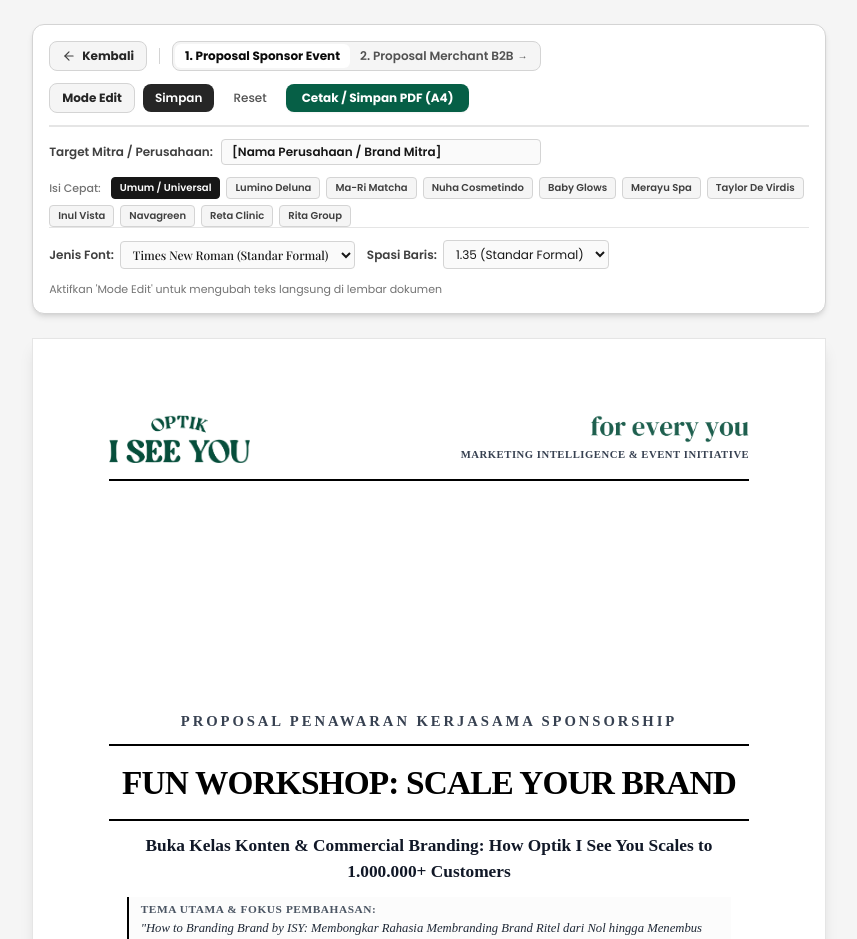
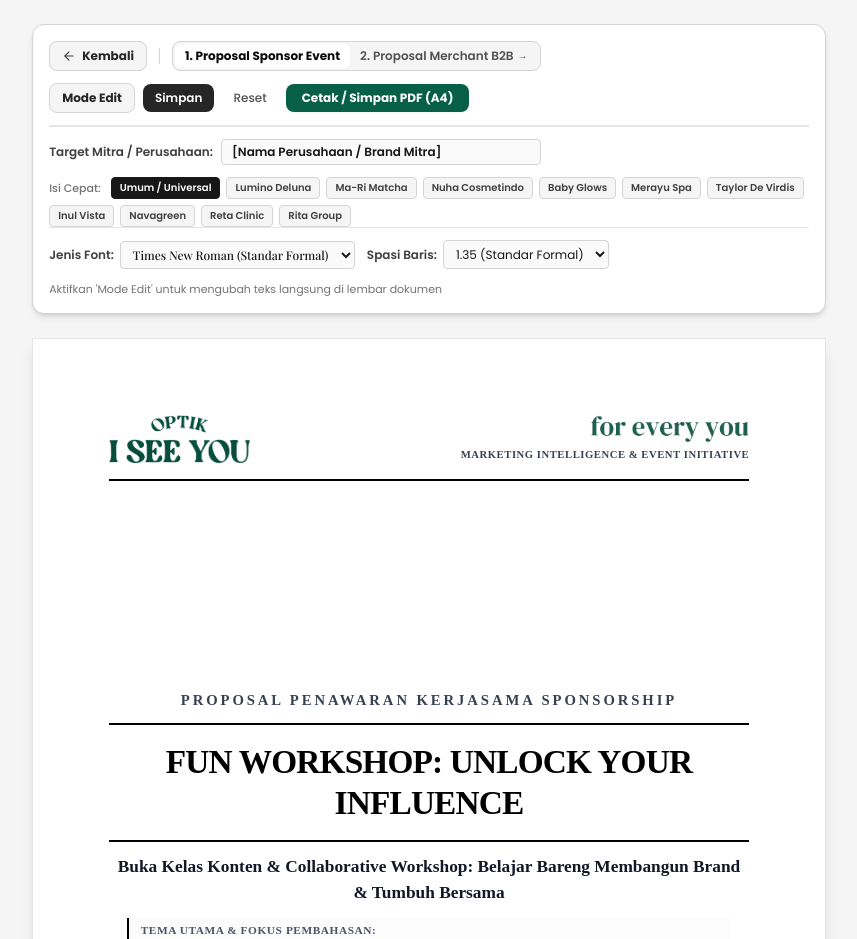
Before and after one commit to Yoshput/IMI, a Next.js app: page /proposal-sponsor in a window 1280 px wide. Shown: the top 939 px of the page, without its empty margins (211-1068 px from the left). Built offline with nearby package versions, Linux system fonts and the light colour scheme; no server answers.

Commit message:
refactor(proposal): restore title to FUN WORKSHOP: UNLOCK YOUR INFLUENCE and rephrase theme to humble 'belajar bareng' tone

```diff
--- a/features/pengajuan/components/SponsorProposalDocument.tsx
+++ b/features/pengajuan/components/SponsorProposalDocument.tsx
@@ -92,69 +92,69 @@
   packages: PackageTier[];
 }
 
-const STORAGE_KEY = "isy_proposal_sponsor_formal_v10";
-const LEGACY_STORAGE_KEY = "isy_proposal_sponsor_formal_v9";
+const STORAGE_KEY = "isy_proposal_sponsor_formal_v11";
+const LEGACY_STORAGE_KEY = "isy_proposal_sponsor_formal_v10";
 
 const DEFAULT_DATA: ProposalData = {
   docNo: "024/MKT-ISY/PROP-SPONSOR/X/2026",
   docAttachment: "1 (Satu) Berkas Proposal Kerjasama",
   docSubject:
-    "Permohonan Kerjasama Sponsorship & Kolaborasi Mitra 'Fun Workshop: Scale Your Brand by Optik I See You'",
+    "Permohonan Kerjasama Sponsorship & Kolaborasi Mitra 'Fun Workshop: Unlock Your Influence by Optik I See You'",
   letterCity: "Purwokerto",
   letterDate: "29 Oktober 2026",
   recipientTitle: "Pimpinan / Brand & Marketing Manager",
   recipientCompany: "[Nama Perusahaan / Brand Mitra]",
   recipientCity: "di Tempat",
   letterIntro:
-    "Sehubungan dengan rencana pelaksanaan program workshop komersial dan sinergi branding bertajuk 'Fun Workshop: Scale Your Brand — Buka Kelas Konten & Commercial Branding by Optik I See You', kami dari Divisi Marketing & Strategic Partnership Optik I See You bermaksud mengajukan penawaran kerjasama sponsorship serta sinergi kemitraan Business-to-Business (B2B) kepada instansi / brand yang Bapak/Ibu pimpin.",
+    "Sehubungan dengan rencana pelaksanaan program workshop kolaboratif bertajuk 'Fun Workshop: Unlock Your Influence — Buka Kelas Konten & Belajar Bareng Membangun Brand by Optik I See You', kami dari Divisi Marketing & Strategic Partnership Optik I See You bermaksud mengajukan penawaran kerjasama sponsorship serta sinergi kemitraan Business-to-Business (B2B) kepada instansi / brand yang Bapak/Ibu pimpin.",
   letterClosing:
     "Demikian surat penawaran kerjasama sponsorship ini kami sampaikan. Besar harapan kami agar terjalin kolaborasi B2B yang saling menguntungkan (win-win synergy) dan berdampak nyata bagi pertumbuhan kedua belah pihak. Atas perhatian dan kesempatan yang diberikan, kami ucapkan terima kasih.",
-  eventName: "FUN WORKSHOP: SCALE YOUR BRAND",
-  eventSubtitle: "Buka Kelas Konten & Commercial Branding: How Optik I See You Scales to 1.000.000+ Customers",
+  eventName: "FUN WORKSHOP: UNLOCK YOUR INFLUENCE",
+  eventSubtitle: "Buka Kelas Konten & Collaborative Workshop: Belajar Bareng Membangun Brand & Tumbuh Bersama",
   eventTheme:
-    "How to Branding Brand by ISY: Membongkar Rahasia Membranding Brand Ritel dari Nol hingga Menembus 1.000.000+ Pelanggan Lewat Formula Konten (Story, Feed, Reels) & Strategi Kolaborasi Bisnis di Era Digital",
+    "Belajar Bareng Membangun Brand: Sharing Perjalanan Nyata Optik I See You dalam Berkreasi Lewat Konten (Story, Feed, Reels) & Bertumbuh Bersama Menjangkau 1.000.000+ Pelanggan di Era Digital",
   eventOrganizer: "Divisi Marketing & Strategic Partnership, Optik I See You",
   eventDate: "[ ........................................................... ]",
   eventTime: "08.00 – 13.00 WIB",
   eventVenue: "Gedung Hetero Space Purwokerto",
   eventParticipants:
-    "50 – 80 Peserta Terpilih (Pelaku bisnis, brand owner, UMKM, pegiat media sosial, tim kreatif, dan masyarakat umum)",
+    "50 – 80 Peserta Terpilih (Pelaku usaha, brand owner, UMKM, pegiat media sosial, tim kreatif, dan masyarakat umum)",
   eventFormat:
-    "Workshop edukasi interaktif, bedah formula visual & konversi ritel, live demo produk brand sponsor (Platinum & Gold), 4 booth showcase (3 booth mitra & 1 booth interaktif ISY), serta B2B networking",
+    "Workshop edukasi interaktif, ruang belajar bareng & sharing session, live demo produk brand sponsor (Platinum & Gold), 4 booth showcase (3 booth mitra & 1 booth interaktif ISY), serta B2B networking santai",
   backgroundText1:
-    "Di tengah persaingan pasar yang semakin ketat dan pergeseran perilaku konsumen modern, kemampuan membangun citra merek (brand identity) dan daya pikat komersial yang kuat, otentik, serta relevan merupakan kunci utama bagi setiap pelaku bisnis, brand owner, maupun kalangan umum untuk dapat tumbuh dan bersaing secara berkelanjutan.",
+    "Di tengah perkembangan lanskap digital yang dinamis, bertumbuh bersama melalui kolaborasi dan pertukaran wawasan merupakan langkah terbaik bagi setiap pelaku usaha, brand, maupun komunitas kreatif untuk saling menguatkan daya tarik produk di mata publik.",
   backgroundText2:
-    "Optik I See You menginisiasi 'Fun Workshop: Scale Your Brand' sebagai wadah pembelajaran berbobot daging yang membongkar langsung resep nyata bagaimana Optik I See You merintis dan membranding brand ritel dari titik awal hingga bertransformasi menjadi jaringan ritel kacamata terkemuka dengan basis lebih dari 1.000.000 pelanggan aktif. Workshop ini dirancang aplikatif untuk brand, pelaku UMKM, dan kalangan umum agar mampu memproduksi konten visual (Story, Feed, Reels) yang tidak hanya menarik secara visual, tetapi terbukti menghasilkan omzet dan loyalitas pelanggan.",
+    "Optik I See You menginisiasi 'Fun Workshop: Unlock Your Influence' bukan dengan niat menggurui, melainkan sebagai ruang santai untuk belajar bareng dan saling berbagi (sharing session). Melalui workshop ini, kami ingin menceritakan secara jujur dan terbuka mengenai perjalanan, tantangan, serta formula kreasi konten (Story, Feed, Reels) yang kami jalani hingga mampu merangkul lebih dari 1.000.000 pelanggan ritel. Kami percaya, dengan belajar bersama, setiap brand dan peserta dapat saling menginspirasi dan melipatgandakan pengaruh (unlock influence) di ekosistem pasar masing-masing.",
   backgroundText3:
-    "Bagi mitra sponsor, kegiatan ini memberikan eksposur multi-dimensi: live demo produk dan presentasi panggung utama bagi sponsor Platinum & Gold, showcase booth produk (3 booth mitra komersial & 1 booth khusus interaktif Optik I See You untuk Cek Mata Gratis & Try-On), penayangan video di TV Showroom Purwokerto, penempatan media promosi di meja kasir 4 gerai ritel (Purwokerto, Purbalingga, Cilacap, Wonosobo), serta publikasi digital melalui kanal resmi @iseeyou.glasses (244.000+ followers).",
+    "Bagi mitra sponsor, ruang belajar bareng ini menghadirkan suasana interaksi yang hangat dan organik: live demo produk dan presentasi panggung utama bagi sponsor Platinum & Gold, showcase booth produk (3 booth mitra komersial & 1 booth khusus interaktif Optik I See You untuk Cek Mata Gratis & Try-On), penayangan video di TV Showroom Purwokerto, penempatan media promosi di meja kasir 4 gerai ritel (Purwokerto, Purbalingga, Cilacap, Wonosobo), serta publikasi digital melalui kanal resmi @iseeyou.glasses (244.000+ followers).",
   speakers: [
     {
       name: "Ilya / Ilyaken (@ilyaken)",
       role: "Creative & Brand Content Lead, Optik I See You",
-      topic: "How to Branding Brand by ISY (Story, Feed, Reels): Bedah Dapur Kreatif & Formula Visual Konten ISY",
+      topic: "Sharing Dapur Kreatif ISY: Belajar Bareng Eksplorasi Visual, Storytelling & Produksi Konten (Story, Feed, Reels)",
       highlight:
-        "Menceritakan pengalaman nyata sebagai crew ISY dalam membangun brand Optik I See You dari awal hingga sebesar sekarang: menyusun formula visual estetis ritel, rahasia storytelling komersial yang engage, dan mengubah interaksi media sosial menjadi konversi 1.000.000+ transaksi pelanggan.",
+        "Bukan untuk menggurui, melainkan berbagi cerita nyata dan pengalaman di balik layar crew ISY: proses kreatif menyusun visual estetis ritel, eksplorasi storytelling harian, hingga belajar cara berinteraksi hangat dengan lebih dari 1.000.000 pelanggan ritel.",
     },
     {
       name: "Bekti N",
       role: "Brand Growth & Content Strategist / Digital Creator",
-      topic: "Scale Your Brand in This Economy: Membangun Positioning Brand yang Kuat & Menarik Kolaborasi Komersial",
+      topic: "Unlock Your Influence: Belajar Bareng Membangun Daya Tarik Brand & Kolaborasi Saling Menguntungkan",
       highlight:
-        "Strategi merancang positioning merek bisnis yang kredibel, bernilai jual tinggi, taktik monetisasi audiens, serta formula kolaborasi antar-brand di tengah kompetisi pasar modern.",
+        "Sharing santai dan aplikatif mengenai kiat membangun identitas brand yang disukai publik, menjaga konsistensi di tengah tren digital, serta merajut kolaborasi yang saling menguntungkan antar-pelaku usaha.",
     },
     {
       name: "Syahrul",
       role: "Digital Marketer & Co-Speaker",
-      topic: "Retail Branding & Content Ecosystem: Taktik Distribusi Konten Multi-Platform & Ekosistem Bisnis",
+      topic: "Sinergi Konten & Komunitas: Belajar Memaksimalkan Distribusi Multi-Platform secara Organik",
       highlight:
-        "Optimalisasi algoritma video pendek (Reels, TikTok) untuk brand ritel, ekosistem distribusi konten terpadu, dan strategi sinergi kemitraan bisnis modern.",
+        "Eksplorasi bersama seputar dinamika video pendek (Reels, TikTok), tips distribusi konten yang natural dan engage, serta kekuatan ekosistem komunitas lokal.",
     },
     {
       name: "Nuha & Yos",
       role: "Master of Ceremony (MC & Interactive Lead)",
-      topic: "Moderator Workshop, Live Product Demo & Games",
+      topic: "Moderator Belajar Bareng, Live Product Demo & Games",
       highlight:
-        "Memandu interaktivitas workshop, memfasilitasi live demo produk panggung bagi sponsor utama & madya, serta mengawal sesi interactive games & doorprize.",
+        "Memfasilitasi ruang diskusi yang hangat, santai, dan inklusif, memandu sesi live demo produk bagi sponsor utama & madya, serta mengawal sesi interactive games & doorprize.",
     },
   ],
   rundown: [
@@ -174,13 +174,13 @@
       time: "09.00 – 09.10 WIB",
       activity: "Pembukaan Acara, Sambutan & Ice Breaking",
       picOrSpeaker: "MC: Nuha & Yos",
-      notes: "Opening speech, perkenalan jajaran narasumber & pemanasan mini games interaktif",
+      notes: "Opening santai, sambutan kekeluargaan perwakilan ISY, perkenalan narasumber & mini games",
     },
     {
       time: "09.10 – 10.30 WIB",
-      activity: "Acara Inti 1: 'How to Branding Brand by ISY' + Q&A",
-      picOrSpeaker: "Narasumber: Ilya (@ilyaken)",
-      notes: "Membongkar resep dapur ISY membranding brand ritel hingga 1.000.000+ pelanggan, formula Story, Feed, Reels",
+      activity: "Acara Inti 1: Sharing Session 'How to Branding Brand by ISY' + Diskusi Interaktif",
+      picOrSpeaker: "Sharing Bersama: Ilya (@ilyaken)",
+      notes: "Belajar bareng formula kreasi visual ISY (Story, Feed, Reels), sharing pengalaman crew ISY, tanya jawab santai",
     },
     {
       time: "10.30 – 11.00 WIB",
@@ -190,15 +190,15 @@
     },
     {
       time: "11.00 – 12.30 WIB",
-      activity: "Acara Inti 2: 'Scale Your Brand: Strategi Membesarkan Brand Bisnis' + Q&A",
-      picOrSpeaker: "Narasumber: Bekti N & Syahrul",
-      notes: "Strategi brand positioning yang kuat, monetisasi konten, dan ekosistem kolaborasi bisnis modern",
+      activity: "Acara Inti 2: 'Unlock Your Influence: Belajar Bareng Membangun Brand' + Q&A",
+      picOrSpeaker: "Sharing Bersama: Bekti N & Syahrul",
+      notes: "Diskusi interaktif seputar membangun daya tarik brand, monetisasi konten, dan kolaborasi bisnis",
     },
     {
       time: "12.30 – 13.00 WIB",
       activity: "Interactive Games, Doorprize Sponsor & Foto Bersama",
       picOrSpeaker: "MC: Nuha & Yos",
-      notes: "Penyerahan plakat apresiasi, pembagian hadiah/voucher sponsor & dokumentasi",
+      notes: "Penyerahan plakat apresiasi, pembagian hadiah/voucher sponsor & dokumentasi kebersamaan",
     },
   ],
   budgetExpenses: [
@@ -1182,10 +1182,10 @@
               </p>
               <ol className="list-decimal pl-5 space-y-0.5">
                 <li>
-                  Memberikan edukasi praktis mengenai strategi branding bisnis dan produksi konten visual komersial (Story, Feed, Reels) yang terbukti menaikkan skala penjualan brand ritel di pasar modern.
+                  Menghadirkan ruang belajar bareng yang aplikatif dan inklusif mengenai strategi kreasi konten visual (Story, Feed, Reels) dan penguatan daya tarik brand ritel di era digital.
                 </li>
                 <li>
-                  Membuka wadah interaksi riil antara brand mitra sponsor dengan pelaku usaha, UMKM, dan kalangan umum melalui sesi presentasi panggung sponsor (khusus Platinum &amp; Gold), live trial, serta 4 booth showcase terpadu (3 booth mitra &amp; 1 booth interaktif ISY).
+                  Membuka ruang temu dan interaksi hangat antara brand mitra sponsor dengan pelaku usaha, UMKM, dan kalangan umum melalui sesi presentasi panggung sponsor (Platinum &amp; Gold), live trial, serta 4 booth showcase terpadu (3 booth mitra &amp; 1 booth interaktif ISY).
                 </li>
                 <li>
                   Memberikan sarana eksposur multi-kanal berkelanjutan bagi mitra di jaringan toko ritel Optik I See You (Purwokerto, Purbalingga, Cilacap, Wonosobo) dan media sosial.
```
